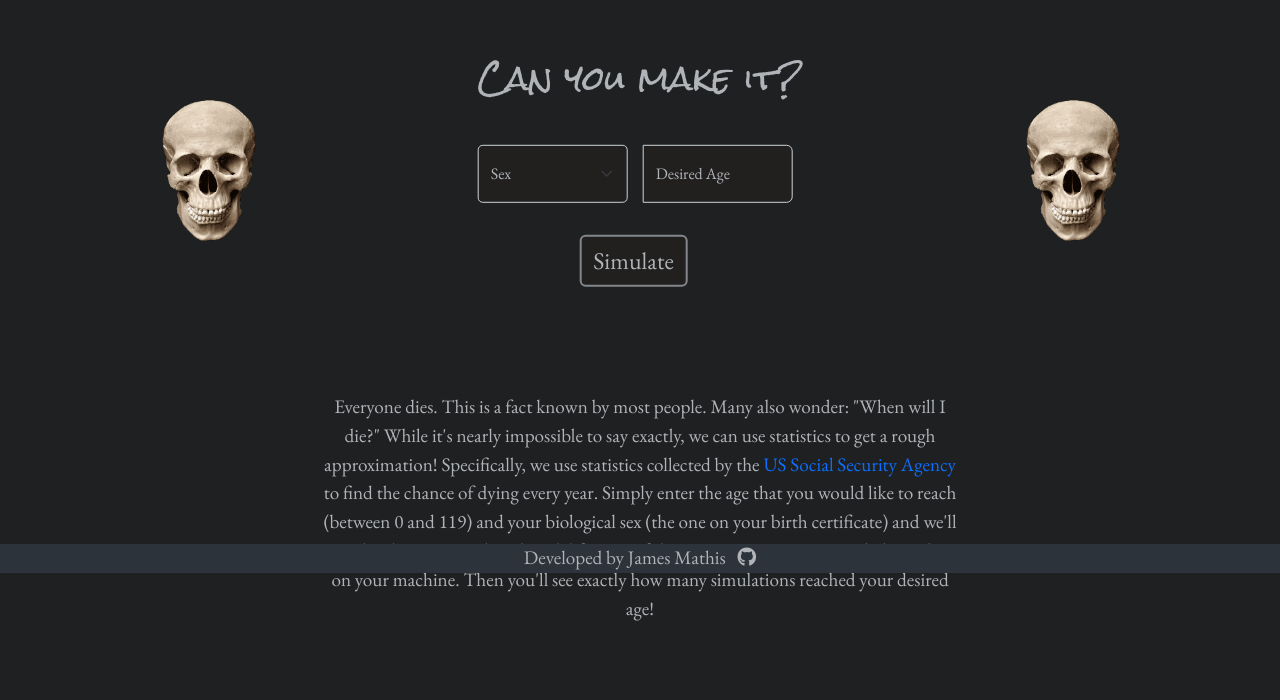
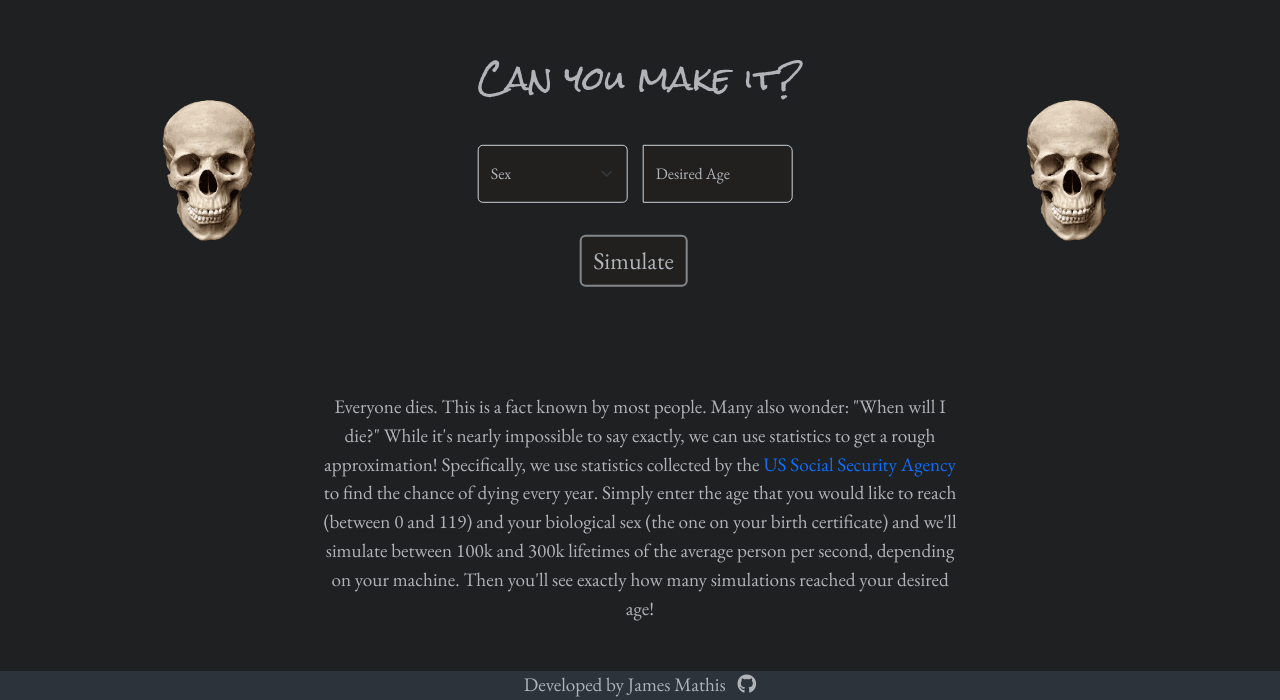
Before and after one commit to JamesRMathis/age-sim, a plain HTML site: page index.html in a window 1280 px wide. Shown: the part 227-927 px from the top of the page. Before the commit the page ends 850 px from the top, so only its background shows below. Drawn offline with nearby package versions, Linux system fonts and the light colour scheme.

Commit message:
Fixed footer moving on smaller screens

```diff
--- a/css/index.css
+++ b/css/index.css
@@ -3,6 +3,7 @@ body {
     color: #b0b3b8;
     text-align: center;
     background-color: #1f2021;
+    /* width: 98%; */
 }
 
 #skull1, #skull2 {
@@ -107,8 +108,6 @@ a {
 }
 
 footer {
-    position: absolute;
-    bottom: 0;
     min-width: 100vw;
     background-color: #2c333b;
     font-size: 1.2rem;
--- a/index.html
+++ b/index.html
@@ -25,6 +25,8 @@
 
 </head>
 <body>
+    <div class="min-vh-100 d-flex flex-column justify-content-between">
+        <div>
             <img src="images/skull.png" alt="" id="skull1">
             <img src="images/skull.png" alt="" id="skull2">
 
@@ -59,10 +61,15 @@
                 and we'll simulate between 100k and 300k lifetimes of the average person per second, depending on your machine.
                 Then you'll see exactly how many simulations reached your desired age!
             </p>
+        </div>
 
-    <footer class="container-fluid">
+        <footer class="container-fluid mt-5">
             <p style="display: inline;" class="me-1">Developed by James Mathis</p>
             <a href="https://github.com/JamesRMathis" target="_blank"><i class="fa-brands fa-github icon-link ms-1"></i></a>
         </footer>
+    </div>
+
+
+
 </body>
 </html>
```
Lines whose indentation alone changed are shown as unchanged.
